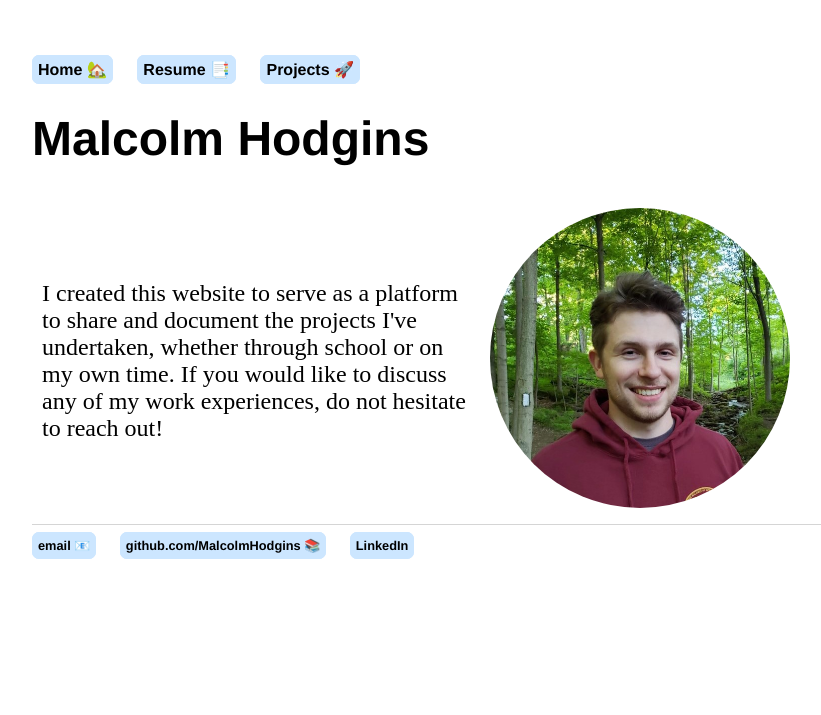
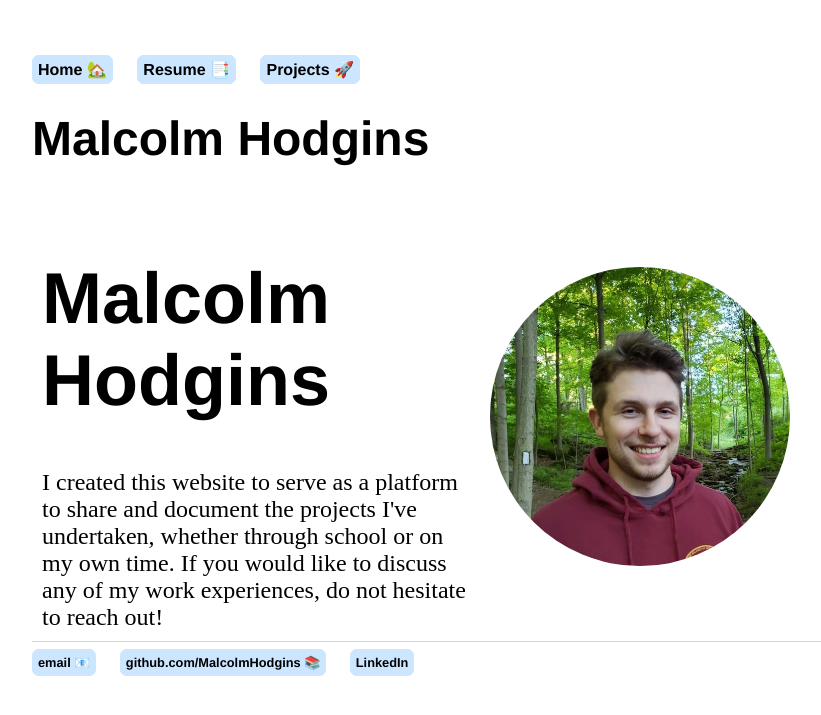
Before and after one commit to MalcolmHodgins/MalcolmHodgins.github.io, a Jekyll site: the page built from index.html, in a window 1280 px wide. Shown: the top 715 px of the page, without its empty margins (160-981 px from the left). Built offline with Jekyll 4.4.1, drawn with Linux system fonts in a browser that asks for light colours.

Commit message:
home page visuals

```diff
--- a/css/main.css
+++ b/css/main.css
@@ -24,7 +24,6 @@ nav ul li, footer ul li {
   flex-direction: row;
   background-color: white;
   align-items: center;
-  justify-content: left;
 }
 
 .flex-container-home-intro > div {
@@ -32,7 +31,7 @@ nav ul li, footer ul li {
   width: 1000px;
   margin: 10px;
   font-size: 1.5em;
-
+  text-align: left;
 }
 
 .flex-container-home-intro > div > img{
--- a/index.html
+++ b/index.html
@@ -5,6 +5,7 @@ title: Malcolm Hodgins, Engineering Student
 <h1> Malcolm Hodgins </h1>
 <div class="flex-container-home-intro">
 	<div>
+		<h1> Malcolm Hodgins </h1>
 		I created this website to serve as a platform to share and document the projects I've undertaken, whether through school or on my own time. If you would like to discuss any of my work experiences, do not hesitate to reach out!
 	</div>
 	<div>
```
